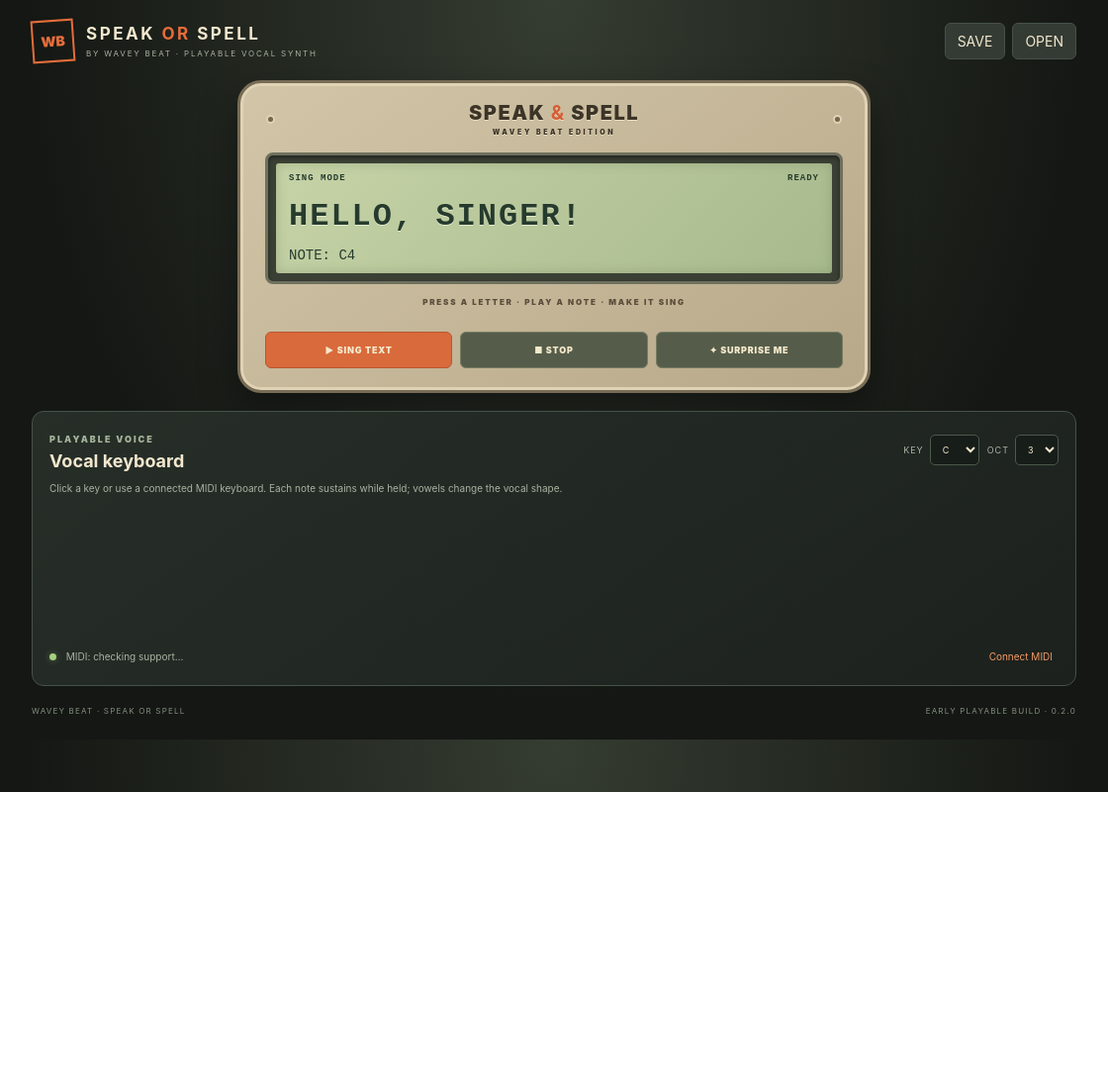
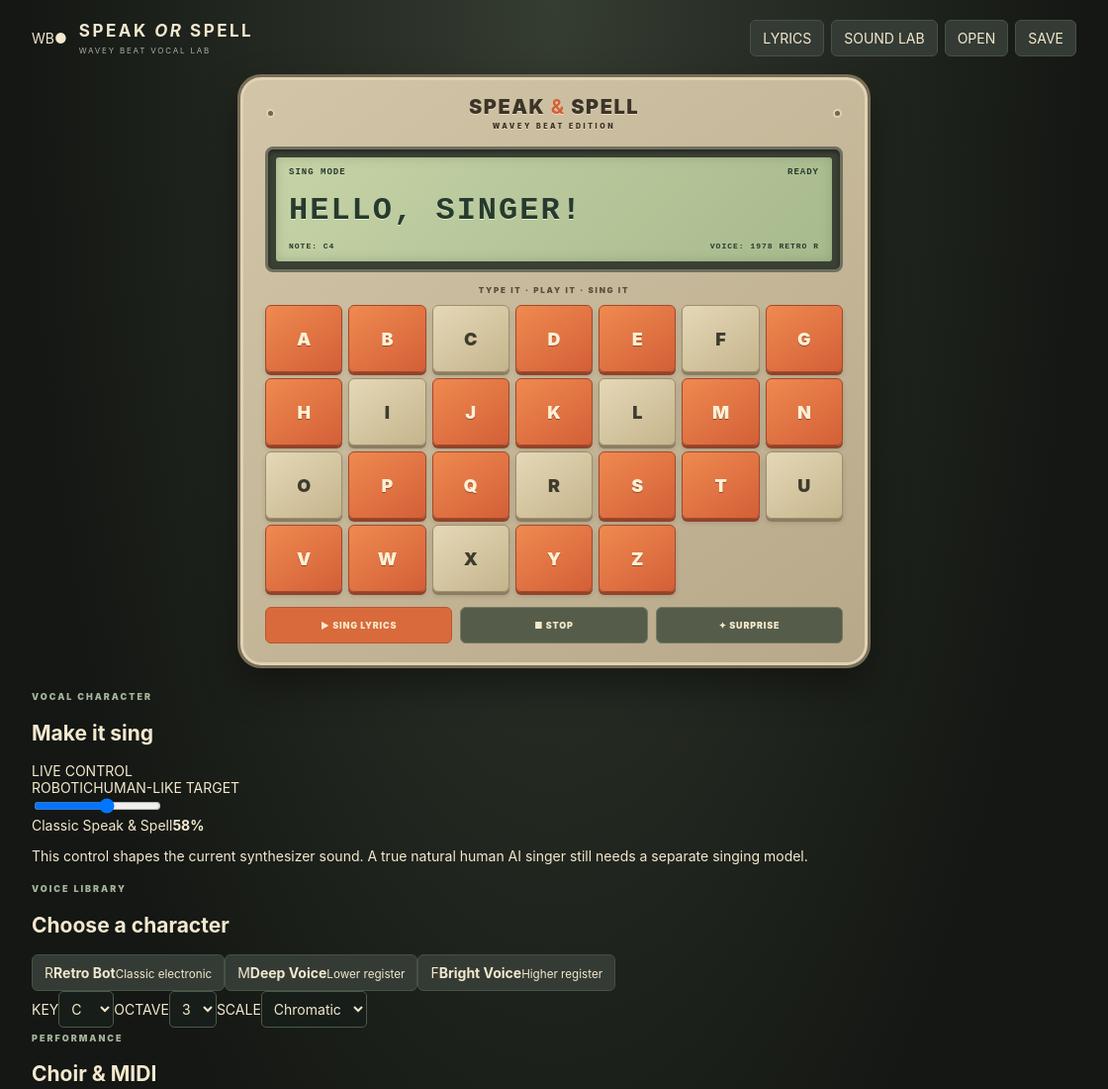
Before and after one commit to thechasellc-spec/Speak-or-Spell-by-Wavey-Beat, an Electron app: page Speak-or-Spell-by-Wavey-Beat.-main/index.html in a window 1120 px wide. Shown: the top 1100 px of the page at 99% size. Before the commit the page ends 800 px from the top, so only its background shows below. Drawn offline with Linux system fonts and the light colour scheme.

Commit message:
Redesign Speak or Spell interface to match red retro concept

```diff
--- a/Speak-or-Spell-by-Wavey-Beat.-main/index.html
+++ b/Speak-or-Spell-by-Wavey-Beat.-main/index.html
@@ -1,162 +1,39 @@
 <!doctype html>
 <html lang="en">
 <head>
-  <meta charset="UTF-8" />
-  <meta name="viewport" content="width=device-width,initial-scale=1" />
-  <title>Speak or Spell by Wavey Beat</title>
-  <link rel="stylesheet" href="styles.css" />
+<meta charset="UTF-8"><meta name="viewport" content="width=device-width,initial-scale=1">
+<title>Speak or Spell by Wavey Beat</title><link rel="stylesheet" href="styles.css">
 </head>
 <body>
-  <main class="app-shell">
-    <header class="topbar">
-      <div class="brand-mark">WB</div>
-      <div class="brand-copy">
-        <h1>SPEAK <span>OR</span> SPELL</h1>
-        <p>BY WAVEY BEAT · PLAYABLE VOCAL SYNTH</p>
-      </div>
-      <div class="top-actions">
-        <button id="saveBtn" type="button">SAVE</button>
-        <button id="openProjectBtn" type="button">OPEN</button>
-      </div>
-    </header>
-
-    <section class="device">
-      <div class="device-top">
-        <span class="screw"></span>
-        <div class="device-logo">SPEAK <b>&</b> SPELL <small>WAVEY BEAT EDITION</small></div>
-        <span class="screw"></span>
-      </div>
-
-      <div class="lcd-frame">
-        <div class="lcd" aria-live="polite">
-          <div class="lcd-status">
-            <span id="modeReadout">SING MODE</span>
-            <span id="statusText">READY</span>
-          </div>
-          <div id="lcdText" class="lcd-text">HELLO, SINGER!</div>
-          <div id="noteReadout" class="note-readout">NOTE: C4</div>
-        </div>
-      </div>
-
-      <div class="device-label">PRESS A LETTER · PLAY A NOTE · MAKE IT SING</div>
-      <div id="letterPad" class="letter-pad" aria-label="Speak and Spell letter keypad"></div>
-
-      <div class="device-functions">
-        <button id="speakBtn" type="button">▶ SING TEXT</button>
-        <button id="stopBtn" type="button">■ STOP</button>
-        <button id="randomBtn" type="button">✦ SURPRISE ME</button>
-      </div>
-    </section>
-
-    <section class="play-panel">
-      <div class="panel-heading">
-        <div>
-          <span class="eyebrow">PLAYABLE VOICE</span>
-          <h2>Vocal keyboard</h2>
-        </div>
-        <div class="key-tools">
-          <label>KEY
-            <select id="keySelect">
-              <option>C</option>
-              <option>C♯</option>
-              <option>D</option>
-              <option>D♯</option>
-              <option>E</option>
-              <option>F</option>
-              <option>F♯</option>
-              <option>G</option>
-              <option>G♯</option>
-              <option>A</option>
-              <option>A♯</option>
-              <option>B</option>
-            </select>
-          </label>
-          <label>OCT
-            <select id="octaveSelect">
-              <option value="2">2</option>
-              <option value="3" selected>3</option>
-              <option value="4">4</option>
-              <option value="5">5</option>
-            </select>
-          </label>
-        </div>
-      </div>
-
-      <p class="helper">Click a key or use a connected MIDI keyboard. Each note sustains while held; vowels change the vocal shape.</p>
-      <div id="piano" class="piano" aria-label="Playable piano keyboard"></div>
-
-      <div class="keyboard-footer">
-        <div>
-          <span class="live-dot"></span>
-          <span id="midiStatus">MIDI: checking support…</span>
-        </div>
-        <button id="midiBtn" class="text-button" type="button">Connect MIDI</button>
-      </div>
-    </section>
-
-    <section id="settingsPanel" class="settings-panel hidden">
-      <div class="panel-heading">
-        <div>
-          <span class="eyebrow">TUCKED AWAY, JUST LIKE YOU ASKED</span>
-          <h2>Voice & sound settings</h2>
-        </div>
-        <button id="closeSettings" class="close-button" type="button">CLOSE</button>
-      </div>
-
-      <div class="settings-grid">
-        <label>Tempo <strong id="tempoValue">96 BPM</strong><input id="tempo" type="range" min="60" max="180" value="96" /></label>
-        <label>Voice character
-          <select id="voiceStyle">
-            <option value="retro">1978 Retro Robot</option>
-            <option value="masculine">Deep / Masculine</option>
-            <option value="feminine">Bright / Feminine</option>
-          </select>
-        </label>
-        <label>Vowel / formant
-          <select id="vowel">
-            <option value="a">AH</option>
-            <option value="e">EH</option>
-            <option value="i">EE</option>
-            <option value="o">OH</option>
-            <option value="u">OO</option>
-          </select>
-        </label>
-        <label>Voice brightness <strong id="brightValue">55%</strong><input id="brightness" type="range" min="0" max="100" value="55" /></label>
-        <label>Output level <strong id="volumeValue">70%</strong><input id="volume" type="range" min="0" max="100" value="70" /></label>
-        <label>Vibrato <strong id="vibratoValue">18%</strong><input id="vibrato" type="range" min="0" max="100" value="18" /></label>
-        <label>Pitch range <strong id="pitchValue">0 st</strong><input id="pitchShift" type="range" min="-12" max="12" value="0" /></label>
-        <label>Choir voices <strong id="choirValue">1</strong><input id="choirVoices" type="range" min="1" max="5" value="1" /></label>
-        <label>Choir spread <strong id="choirSpreadValue">0¢</strong><input id="choirSpread" type="range" min="0" max="24" value="0" /></label>
-        <label>Musical scale
-          <select id="scaleSelect">
-            <option>Chromatic</option>
-            <option>Major</option>
-            <option>Minor</option>
-          </select>
-        </label>
-      </div>
-      <p class="small-note">This engine schedules syllables to pitched notes, keeps them aligned to tempo, and layers harmony when choir voices are enabled.</p>
-    </section>
-
-    <section id="lyricsPanel" class="lyrics-panel hidden">
-      <div class="panel-heading">
-        <div>
-          <span class="eyebrow">TEXT / SAMPLE SOURCE</span>
-          <h2>Lyrics to sing</h2>
-        </div>
-        <button id="closeLyrics" class="close-button" type="button">CLOSE</button>
-      </div>
-      <textarea id="lyricsEditor" rows="10" placeholder="Enter lyrics here — each word becomes a sung syllable in tempo.">Hello Wavey Beat</textarea>
-      <div class="panel-actions">
-        <button id="previewText" type="button">Preview</button>
-        <button id="exportTxtBtn" type="button">Export TXT</button>
-      </div>
-    </section>
-
-    <footer>WAVEY BEAT · SPEAK OR SPELL <span id="footerBuild">EARLY PLAYABLE BUILD · 0.2.0</span></footer>
-  </main>
-
-  <script src="singer-core.js"></script>
-  <script src="renderer.js"></script>
-</body>
-</html>
+<main class="app-shell">
+<header class="topbar"><div class="brand-icon">WB<span>●</span></div><div class="brand-copy"><h1>SPEAK <em>OR</em> SPELL</h1><p>WAVEY BEAT VOCAL LAB</p></div><div class="top-actions"><button id="openLyrics" class="outline">LYRICS</button><button id="openSettings" class="outline">SOUND LAB</button><button id="openProjectBtn" class="outline">OPEN</button><button id="saveBtn" class="accent">SAVE</button></div></header>
+<section class="hero-grid">
+<div class="device-wrap"><div class="device">
+<div class="device-top"><span class="screw"></span><div class="device-logo">SPEAK <b>&</b> SPELL <small>WAVEY BEAT EDITION</small></div><span class="screw"></span></div>
+<div class="lcd-frame"><div class="lcd" aria-live="polite"><div class="lcd-status"><span id="modeReadout">SING MODE</span><span id="statusText">READY</span></div><div id="lcdText" class="lcd-text">YOUR VOICE. YOUR MUSIC.</div><div class="lcd-bottom"><span id="noteReadout">NOTE: C4</span><span id="voiceReadout">VOICE: CLASSIC</span></div></div></div>
+<div class="device-label">TYPE IT · PLAY IT · SING IT</div><div id="letterPad" class="letter-pad" aria-label="Letter keypad"></div>
+<div class="device-functions"><button id="speakBtn" class="accent">▶ SING LYRICS</button><button id="stopBtn">■ STOP</button><button id="randomBtn">✦ SURPRISE</button></div>
+</div></div>
+<div class="control-stack">
+<section class="control-card realism-card"><div class="card-top"><div><span class="eyebrow">VOCAL CHARACTER</span><h2>Make it sing</h2></div><span class="status-pill">LIVE CONTROL</span></div>
+<div class="realism-labels"><span>ROBOTIC</span><span>HUMAN-LIKE TARGET</span></div><input id="singMix" class="realism-slider" type="range" min="0" max="100" value="58" aria-label="Robotic to human-like vocal character"><div class="range-footer"><span>Classic Speak & Spell</span><strong id="singValue">58%</strong></div>
+<p class="muted">This control shapes the current synthesizer sound. A true natural human AI singer still needs a separate singing model.</p></section>
+<section class="control-card"><div class="card-top"><div><span class="eyebrow">VOICE LIBRARY</span><h2>Choose a character</h2></div></div><div class="voice-library"><button class="voice-chip selected" data-voice="retro"><span class="voice-avatar">R</span><span><b>Retro Bot</b><small>Classic electronic</small></span></button><button class="voice-chip" data-voice="masculine"><span class="voice-avatar blue">M</span><span><b>Deep Voice</b><small>Lower register</small></span></button><button class="voice-chip" data-voice="feminine"><span class="voice-avatar pink">F</span><span><b>Bright Voice</b><small>Higher register</small></span></button></div>
+<div class="mini-row"><label>KEY<select id="keySelect"><option>C</option><option>C♯</option><option>D</option><option>D♯</option><option>E</option><option>F</option><option>F♯</option><option>G</option><option>G♯</option><option>A</option><option>A♯</option><option>B</option></select></label><label>OCTAVE<select id="octaveSelect"><option value="2">2</option><option value="3" selected>3</option><option value="4">4</option><option value="5">5</option></select></label><label>SCALE<select id="scaleSelect"><option>Chromatic</option><option>Major</option><option>Minor</option></select></label></div>
+</section>
+<section class="control-card"><div class="card-top"><div><span class="eyebrow">PERFORMANCE</span><h2>Choir & MIDI</h2></div><span class="live-indicator"><i></i> READY</span></div><div class="choir-row"><label for="choirVoices">Choir layers <strong id="choirValue">1</strong></label><input id="choirVoices" type="range" min="1" max="5" value="1"></div><div class="choir-row"><label for="choirSpread">Harmony spread <strong id="choirSpreadValue">0¢</strong></label><input id="choirSpread" type="range" min="0" max="24" value="0"></div><div class="midi-row"><span id="midiStatus">MIDI: checking support…</span><button id="midiBtn" class="outline">CONNECT MIDI</button></div></section>
+</div></section>
+<section class="play-panel"><div class="panel-heading"><div><span class="eyebrow">PLAYABLE VOCAL INSTRUMENT</span><h2>Keyboard</h2></div><span class="keyboard-hint">Hold a key to sustain · Use MIDI for performance</span></div><div id="piano" class="piano" aria-label="Playable piano keyboard"></div></section>
+<section id="lyricsPanel" class="control-card lyrics-panel hidden"><div class="panel-heading"><div><span class="eyebrow">TEXT TO VOCAL PERFORMANCE</span><h2>Your lyrics</h2></div><button id="closeLyrics" class="outline">CLOSE</button></div><textarea id="lyricsEditor" rows="5" placeholder="Write your lyrics here…">Hello Wavey Beat</textarea><div class="panel-actions"><button id="previewText">PREVIEW TEXT</button><button id="exportTxtBtn" class="outline">EXPORT LYRICS</button></div></section>
+<section id="settingsPanel" class="control-card settings-panel hidden"><div class="panel-heading"><div><span class="eyebrow">ADVANCED CONTROLS</span><h2>Sound lab</h2></div><button id="closeSettings" class="outline">CLOSE</button></div><div class="settings-grid">
+<label>Tempo <strong id="tempoValue">96 BPM</strong><input id="tempo" type="range" min="60" max="180" value="96"></label>
+<label>Voice style<select id="voiceStyle"><option value="retro">1978 Retro Robot</option><option value="masculine">Deep / Masculine</option><option value="feminine">Bright / Feminine</option></select></label>
+<label>Vowel<select id="vowel"><option value="a">AH</option><option value="e">EH</option><option value="i">EE</option><option value="o">OH</option><option value="u">OO</option></select></label>
+<label>Brightness <strong id="brightValue">55%</strong><input id="brightness" type="range" min="0" max="100" value="55"></label>
+<label>Output level <strong id="volumeValue">70%</strong><input id="volume" type="range" min="0" max="100" value="70"></label>
+<label>Vibrato <strong id="vibratoValue">18%</strong><input id="vibrato" type="range" min="0" max="100" value="18"></label>
+<label>Pitch shift <strong id="pitchValue">0 st</strong><input id="pitchShift" type="range" min="-12" max="12" value="0"></label>
+</div><p class="muted">The current sound engine is a playable electronic vocal synth, not a connected neural human-singing engine yet.</p></section>
+<footer><span>WAVEY BEAT · SPEAK OR SPELL</span><span>CONCEPT UI UPDATE · BUILD 0.3.0</span></footer>
+</main><script src="singer-core.js"></script><script src="renderer.js"></script>
+</body></html>
```
